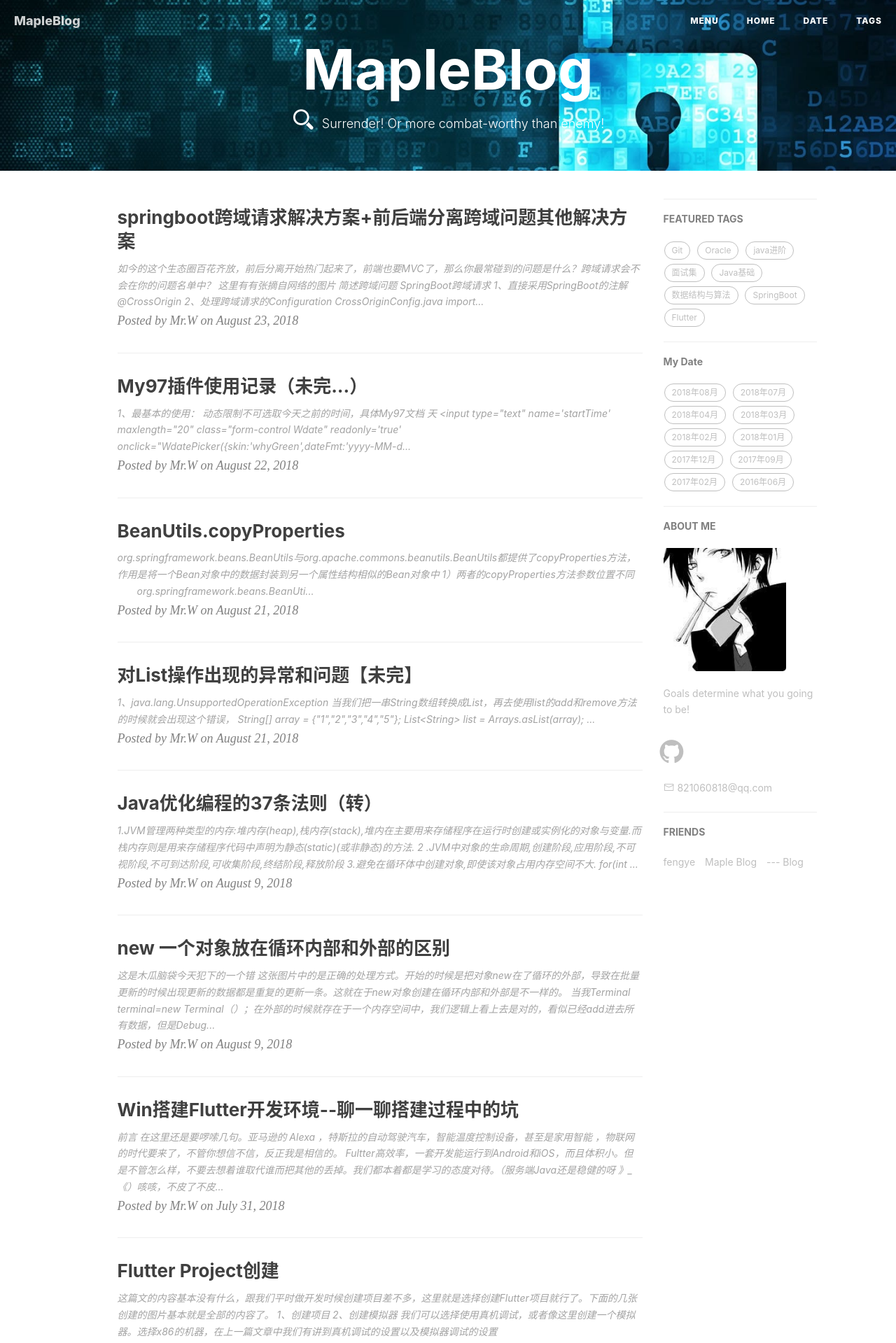
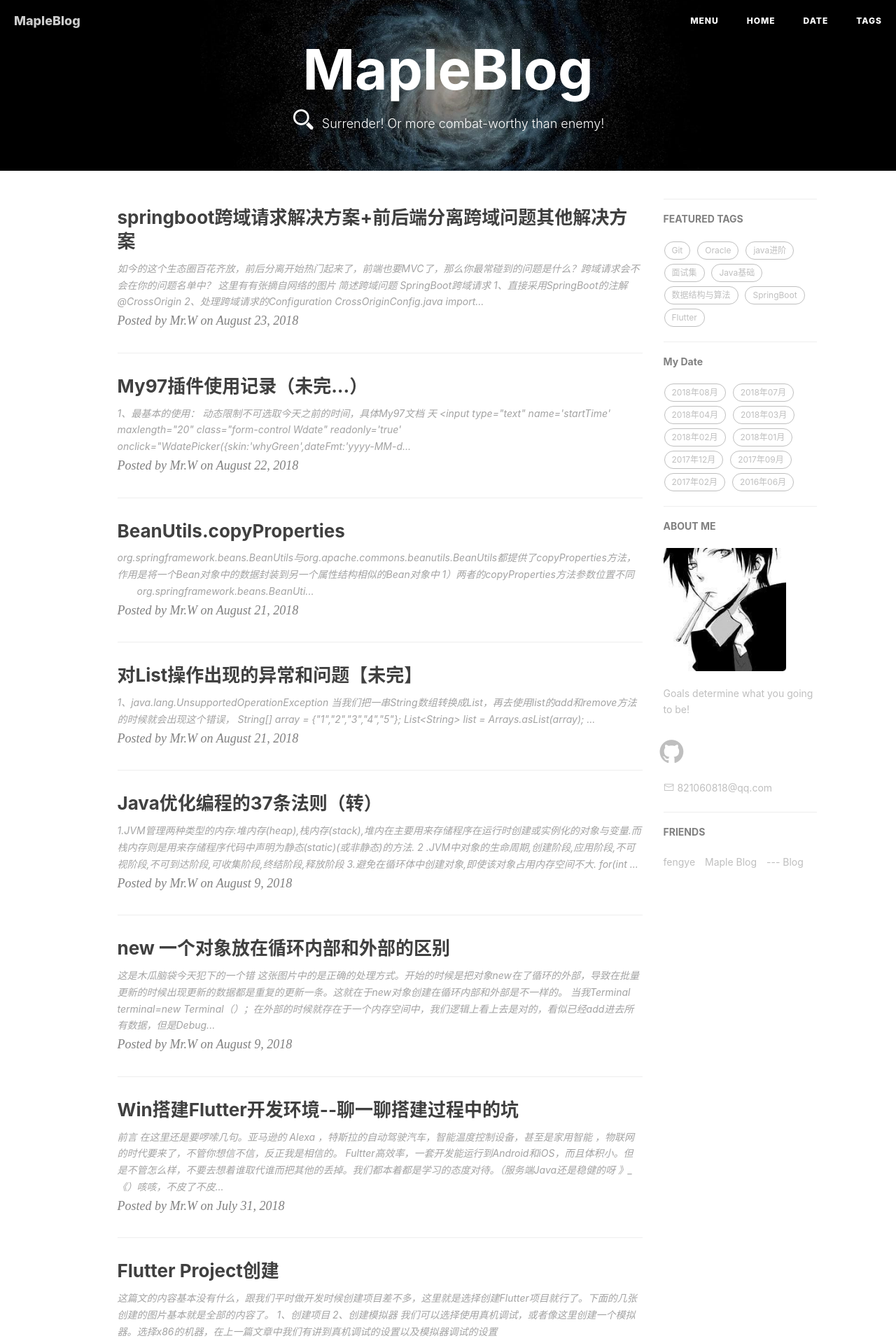
Before and after one commit to wjw0315/wjw0315.github.io, a Jekyll site: the page built from index.html, in a window 1280 px wide. Shown: the top 1919 px of the page at 70% size. Built offline with Jekyll 4.4.1, drawn with Linux system fonts in a browser that asks for light colours; the list of posts is cut into pages by our own code; comment, search, counter and statistics services are not loaded.

Commit message:
首页图

```diff
--- a/_config.yml
+++ b/_config.yml
@@ -1,7 +1,7 @@
 # Site settings
 title: MapleBlog  #你博客的标题
 SEOTitle: 枫叶博客 | wjw Blog  #显示在浏览器上搜索的时候显示的标题
-header-img: img/post-bg-hacker.jpg #显示在首页的背景图片
+header-img: img/post-bg-universe.jpg #显示在首页的背景图片
 
 email: 821060818@qq.com
 description: "Every failure is leading towards success." #网站介绍
```
